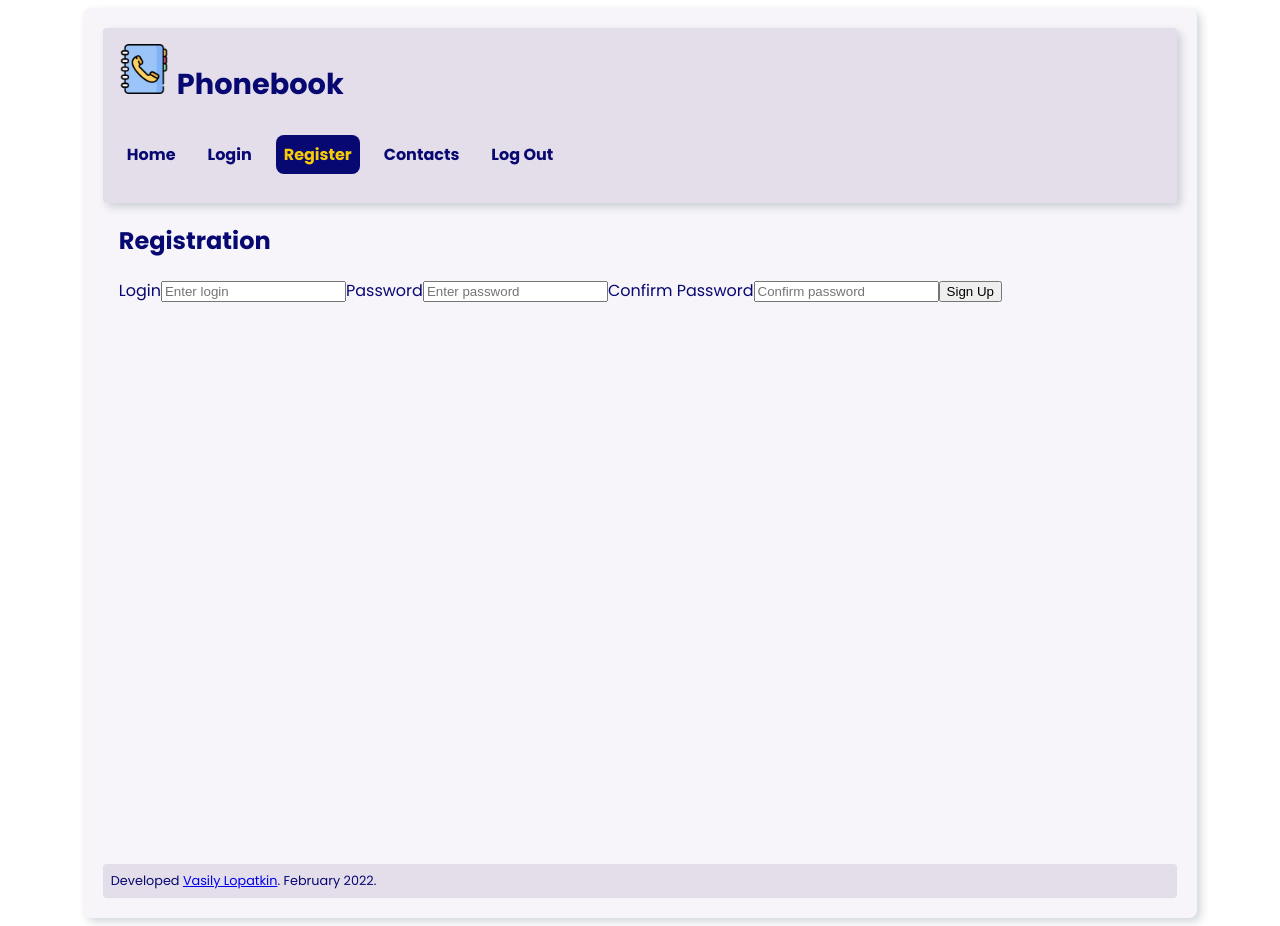
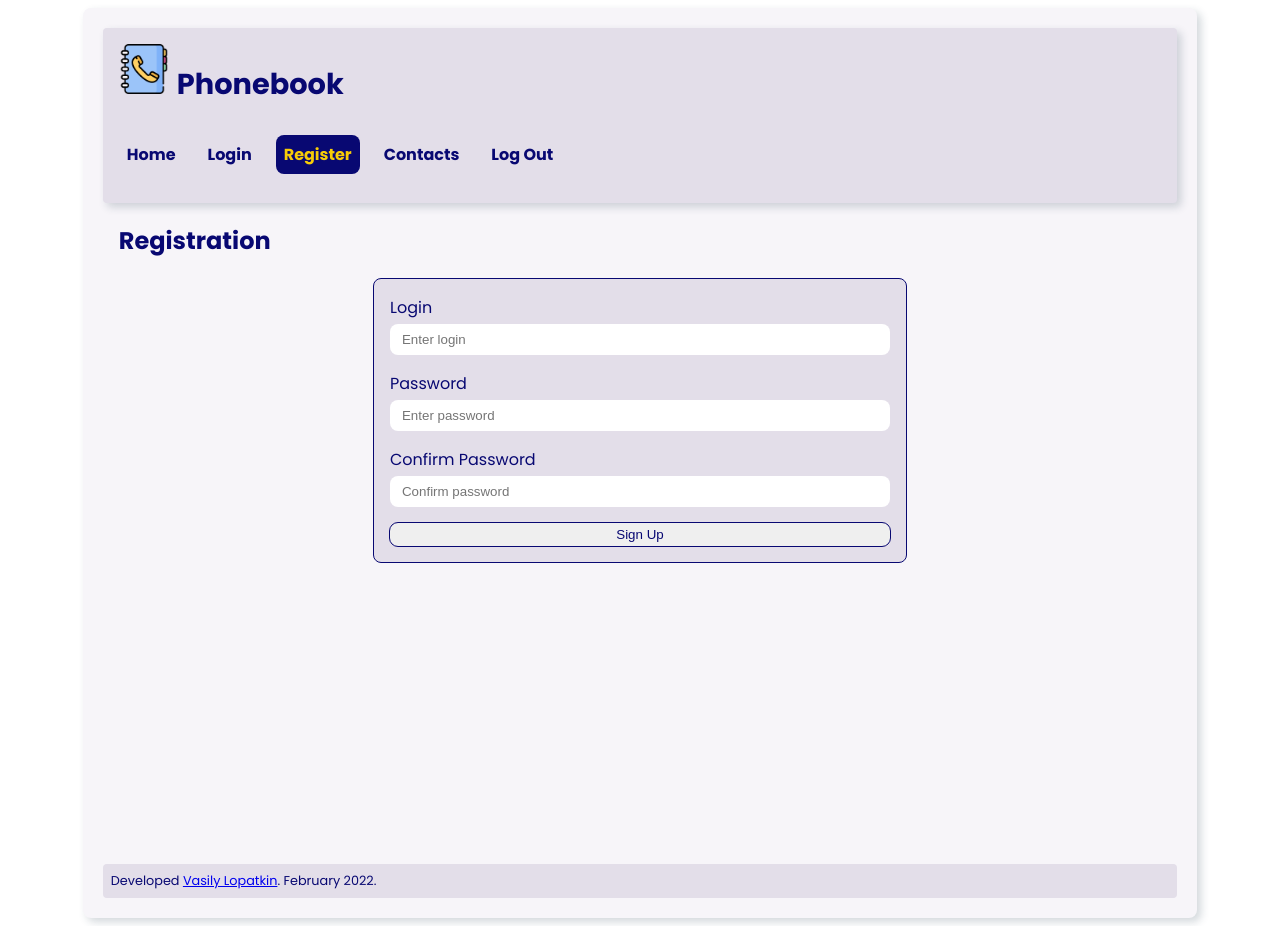
Before and after one commit to LiViS-code/goit-react-hw-08-phonebook, a React (Create React App) app: page /register in a window 1280 px wide. Built offline with nearby package versions, Linux system fonts and the light colour scheme.

Commit message:
upd style form

```diff
--- a/src/App.js
+++ b/src/App.js
@@ -2,7 +2,7 @@
 import 'react-toastify/dist/ReactToastify.css';
 import { Routes, Route } from 'react-router-dom';
 import { lazy, Suspense } from 'react';
-import HomePage from 'components/HomePage/HomePage';
+import HomePage from 'Pages/HomePage/HomePage';
 // import ContactForm from './components/ContactForm/ContactForm';
 // import ContactList from './components/ContactList/ContactList';
 // import Filter from './components/Filter/Filter';
@@ -18,14 +18,10 @@ import HomePage from 'components/HomePage/HomePage';
 
 export default function App() {
   const Layout = lazy(() => import('./components/Layout/Layout'));
-  const LoginPage = lazy(() => import('components/LoginPage/LoginPage'));
-  const RegisterPage = lazy(() =>
-    import('components/RegisterPage/RegisterPage')
-  );
-  const ContactsPage = lazy(() =>
-    import('components/ContactsPage/ContactsPage')
-  );
-  const LogOutPage = lazy(() => import('components/LogOutPage/LogOutPage'));
+  const LoginPage = lazy(() => import('Pages/LoginPage/LoginPage'));
+  const RegisterPage = lazy(() => import('Pages/RegisterPage/RegisterPage'));
+  const ContactsPage = lazy(() => import('Pages/ContactsPage/ContactsPage'));
+  const LogOutPage = lazy(() => import('Pages/LogOutPage/LogOutPage'));
 
   // const dispatch = useDispatch();
   // const { contacts, loading, filter } = useSelector(
--- a/src/components/ContactForm/ContactForm.jsx
+++ b/src/components/ContactForm/ContactForm.jsx
@@ -3,7 +3,7 @@ import PropTypes from "prop-types";
 import { ToastContainer } from "react-toastify";
 import { IconContext } from "react-icons";
 import { FcContacts, FcPhoneAndroid, FcAddDatabase } from "react-icons/fc";
-import { FormContacts, Label, Input, Button } from "./ContactForm.styled";
+import { Form, Label, Input, Button } from "./ContactForm.styled";
 
 export default function ContactForm({ onChangeState }) {
   const [name, setName] = useState("");
@@ -34,7 +34,7 @@ export default function ContactForm({ onChangeState }) {
   };
 
   return (
-    <FormContacts onSubmit={handleSubmit}>
+    <Form onSubmit={handleSubmit}>
       <Label htmlFor="inputName">
         <FcContacts />
         Name
@@ -81,7 +81,7 @@ export default function ContactForm({ onChangeState }) {
         </IconContext.Provider>
       </Button>
       <ToastContainer />
-    </FormContacts>
+    </Form>
   );
 }
 
--- a/src/components/ContactForm/ContactForm.styled.js
+++ b/src/components/ContactForm/ContactForm.styled.js
@@ -1,5 +1,5 @@
-import styled from "styled-components";
-import { theme } from "../../constants/Theme";
+import styled from 'styled-components';
+import { theme } from '../../constants/Theme';
 
 const {
   colors: {
@@ -15,9 +15,10 @@ const {
   spacing,
 } = theme;
 
-export const FormContacts = styled.form`
-  width: 90%;
-  margin-bottom: ${spacing(4)};
+export const Form = styled.form`
+  min-width: 300px;
+  max-width: 500px;
+  margin: 0 auto ${spacing(4)};
   display: flex;
   flex-wrap: wrap;
   flex-direction: column;
@@ -38,7 +39,7 @@ export const Input = styled.input`
   border-radius: ${spacing(2)};
   transition: outline ${timing} ${timingFunction};
 
-  &[name="number"] {
+  &[name='number'] {
     margin-bottom: ${spacing(8)};
   }
 
--- a/src/components/LoginForm/LoginForm.jsx
+++ b/src/components/LoginForm/LoginForm.jsx
@@ -1,13 +1,15 @@
+import { Form, Input, Label, Button } from "components/ContactForm/ContactForm.styled";
+
 export default function LoginForm() {
   return (
-    <form>
-      <label htmlFor="login">Login</label>
-      <input type="text" name="Login" placeholder='input login' />
+    <Form>
+      <Label htmlFor="login">Login</Label>
+      <Input type="text" name="Login" placeholder='input login' />
 
-      <label htmlFor="password">Password</label>
-      <input type="text" name="password" placeholder="input password" />
+      <Label htmlFor="password">Password</Label>
+      <Input type="text" name="password" placeholder="input password" />
 
-      <button type="button">Log In</button>
-    </form>
+      <Button type="button">Log In</Button>
+    </Form>
   )
 };
--- a/src/components/RegisterForm/RegisterForm.jsx
+++ b/src/components/RegisterForm/RegisterForm.jsx
@@ -1,16 +1,18 @@
+import { Form, Input, Label, Button } from "components/ContactForm/ContactForm.styled";
+
 export default function RegisterForm() {
   return (
-    <form>
-      <label htmlFor="login">Login</label>
-      <input type="text" name="login" placeholder="Enter login" />
+    <Form>
+      <Label htmlFor="login">Login</Label>
+      <Input type="text" name="login" placeholder="Enter login" />
 
-      <label htmlFor="password">Password</label>
-      <input type="text" name="password" placeholder="Enter password" />
+      <Label htmlFor="password">Password</Label>
+      <Input type="text" name="password" placeholder="Enter password" />
 
-      <label htmlFor="confirmPassword">Confirm Password</label>
-      <input type="text" name="confirmPassword" placeholder="Confirm password" />
+      <Label htmlFor="confirmPassword">Confirm Password</Label>
+      <Input type="text" name="confirmPassword" placeholder="Confirm password" />
 
-      <button type="button">Sign Up</button>
-  </form>
+      <Button type="button">Sign Up</Button>
+  </Form>
   )
 };
```
Also changed, not shown: src/Pages/ContactsPage/ContactsPage.jsx (renamed from src/components/ContactsPage/ContactsPage.jsx, +4 -4 lines), src/Pages/ContactsPage/ContactsPage.styled.js (renamed from src/components/ContactsPage/ContactsPage.styled.js), src/Pages/HomePage/HomePage.jsx (renamed from src/components/HomePage/HomePage.jsx), src/Pages/LogOutPage/LogOutPage.jsx (renamed from src/components/LogOutPage/LogOutPage.jsx), src/Pages/LoginPage/LoginPage.jsx (renamed from src/components/LoginPage/LoginPage.jsx), src/Pages/RegisterPage/RegisterPage.jsx (renamed from src/components/RegisterPage/RegisterPage.jsx).
